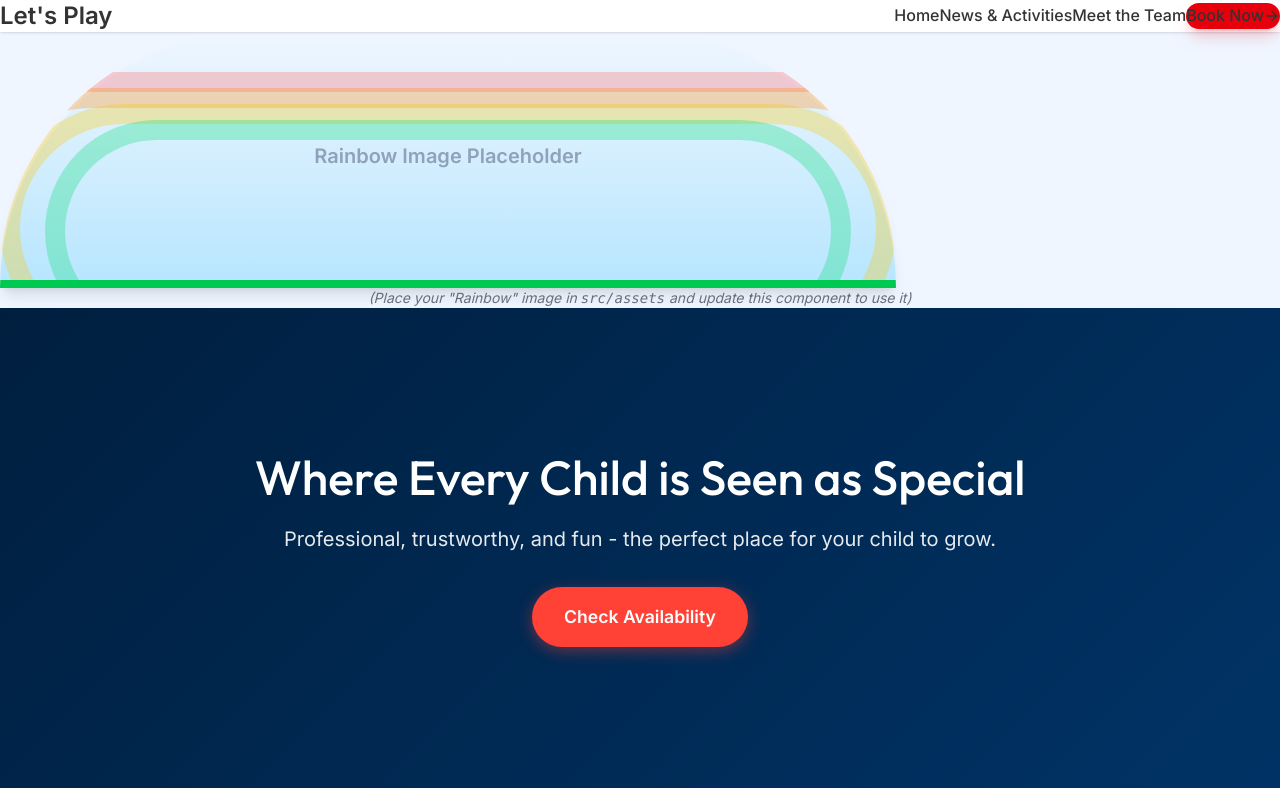
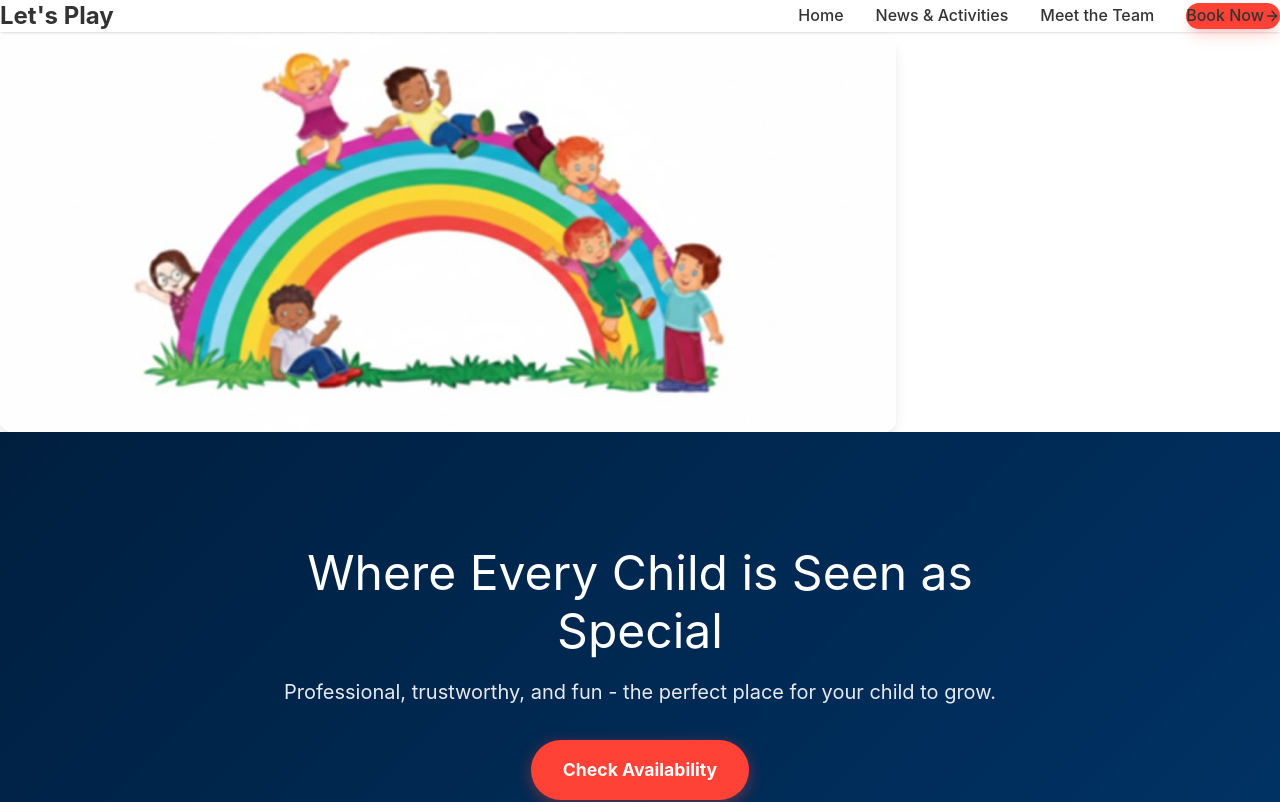
Before and after one commit to phillip040378-source/LetsPlay, a React (Vite) app: page / in a window 1280 px wide. Shown: the top 802 px of the page. Built offline with nearby package versions, Linux system fonts and the light colour scheme.

Commit message:
Fix CSS layout issues and use LetsPlay.jpg

```diff
--- a/src/components/Header.jsx
+++ b/src/components/Header.jsx
@@ -26,7 +26,7 @@ const Header = () => {
         </button>
 
         {/* Desktop Nav */}
-        <nav className="hidden md:flex items-center space-x-8">
+        <nav className="hidden md:flex items-center gap-8">
           <Link to="/" className="text-slate-600 hover:text-red-600 font-medium transition-colors">Home</Link>
           <Link to="/blog" className="text-slate-600 hover:text-red-600 font-medium transition-colors">News & Activities</Link>
           <Link to="/staff" className="text-slate-600 hover:text-red-600 font-medium transition-colors">Meet the Team</Link>
--- a/src/components/RainbowHero.jsx
+++ b/src/components/RainbowHero.jsx
@@ -1,27 +1,18 @@
 import React from 'react';
+import rainbowImage from '../assets/LetsPlay.jpg';
 
 const RainbowHero = () => {
     return (
-        <div className="w-full bg-blue-50 py-8 text-center relative overflow-hidden">
-            {/*
-            TODO: User to replace this div or the image source with the actual rainbow image.
-            The request was "without the writing". If the image has writing, it might need cropping
-            or a different version. For now, we use a placeholder visual.
-        */}
-            <div className="container mx-auto px-4">
-                <div className="relative mx-auto max-w-4xl h-64 bg-gradient-to-t from-sky-200 to-transparent rounded-t-full flex items-end justify-center overflow-hidden shadow-lg border-b-8 border-green-500">
-                    <div className="absolute inset-0 flex items-center justify-center text-slate-400 font-bold text-xl">
-                        Rainbow Image Placeholder
-                    </div>
-                    {/* Simulated rainbow bands if no image is present, just for visual appeal until replaced */}
-                    <div className="w-[120%] h-[120%] rounded-full border-[20px] border-red-400 absolute top-10 left-[-10%] z-10 opacity-30"></div>
-                    <div className="w-[110%] h-[110%] rounded-full border-[20px] border-orange-400 absolute top-14 left-[-5%] z-20 opacity-30"></div>
-                    <div className="w-[100%] h-[100%] rounded-full border-[20px] border-yellow-400 absolute top-18 left-[0%] z-30 opacity-30"></div>
-                    <div className="w-[90%] h-[90%] rounded-full border-[20px] border-green-400 absolute top-22 left-[5%] z-40 opacity-30"></div>
+        <div className="w-full bg-white text-center relative overflow-hidden">
+            <div className="container mx-auto px-4 py-8">
+                <div className="relative mx-auto max-w-4xl overflow-hidden rounded-xl shadow-lg">
+                    <img
+                        src={rainbowImage}
+                        alt="Let's Play Rainbow"
+                        className="w-full h-auto object-cover"
+                        style={{ maxHeight: '400px', objectPosition: 'center top' }}
+                    />
                 </div>
-                <p className="mt-2 text-sm text-gray-500 italic">
-                    (Place your "Rainbow" image in <code>src/assets</code> and update this component to use it)
-                </p>
             </div>
         </div>
     );
--- a/src/index.css
+++ b/src/index.css
@@ -1,14 +1,20 @@
 @import "tailwindcss";
 
+@theme {
+  --color-navy-900: #001f3f;
+  --color-red-600: #ff4136;
+
+  --font-heading: 'Outfit', sans-serif;
+  --font-body: 'Inter', sans-serif;
+}
+
 :root {
-  --color-primary: #001f3f;
-  /* Dark Navy Blue */
-  --color-accent: #ff4136;
-  /* Bright Red */
+  --color-primary: var(--color-navy-900);
+  --color-accent: var(--color-red-600);
   --color-text: #333333;
   --color-bg: #f4f4f4;
-  --font-body: 'Inter', system-ui, Avenir, Helvetica, Arial, sans-serif;
-  --font-heading: 'Outfit', sans-serif;
+  --font-body: var(--font-body);
+  --font-heading: var(--font-heading);
 }
 
 * {
--- a/tailwind.config.js
+++ /dev/null
@@ -1,24 +0,0 @@
-/** @type {import('tailwindcss').Config} */
-export default {
-    content: [
-        "./index.html",
-        "./src/**/*.{js,ts,jsx,tsx}",
-    ],
-    theme: {
-        extend: {
-            colors: {
-                navy: {
-                    900: '#001f3f',
-                },
-                red: {
-                    600: '#ff4136',
-                }
-            },
-            fontFamily: {
-                heading: ['Outfit', 'sans-serif'],
-                body: ['Inter', 'sans-serif'],
-            }
-        },
-    },
-    plugins: [],
-}
```
Also changed, not shown: src/assets/LetsPlay.jpg (added), src/assets/Picture1.png (added).
